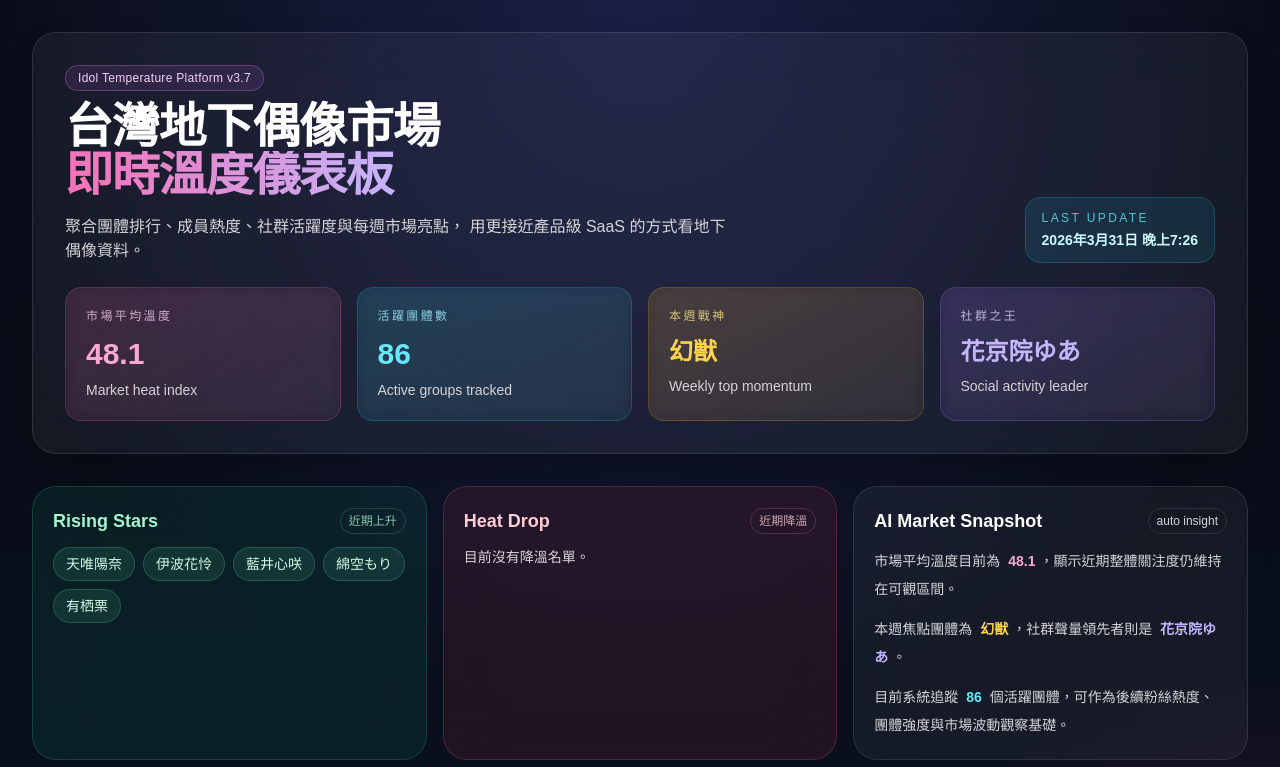
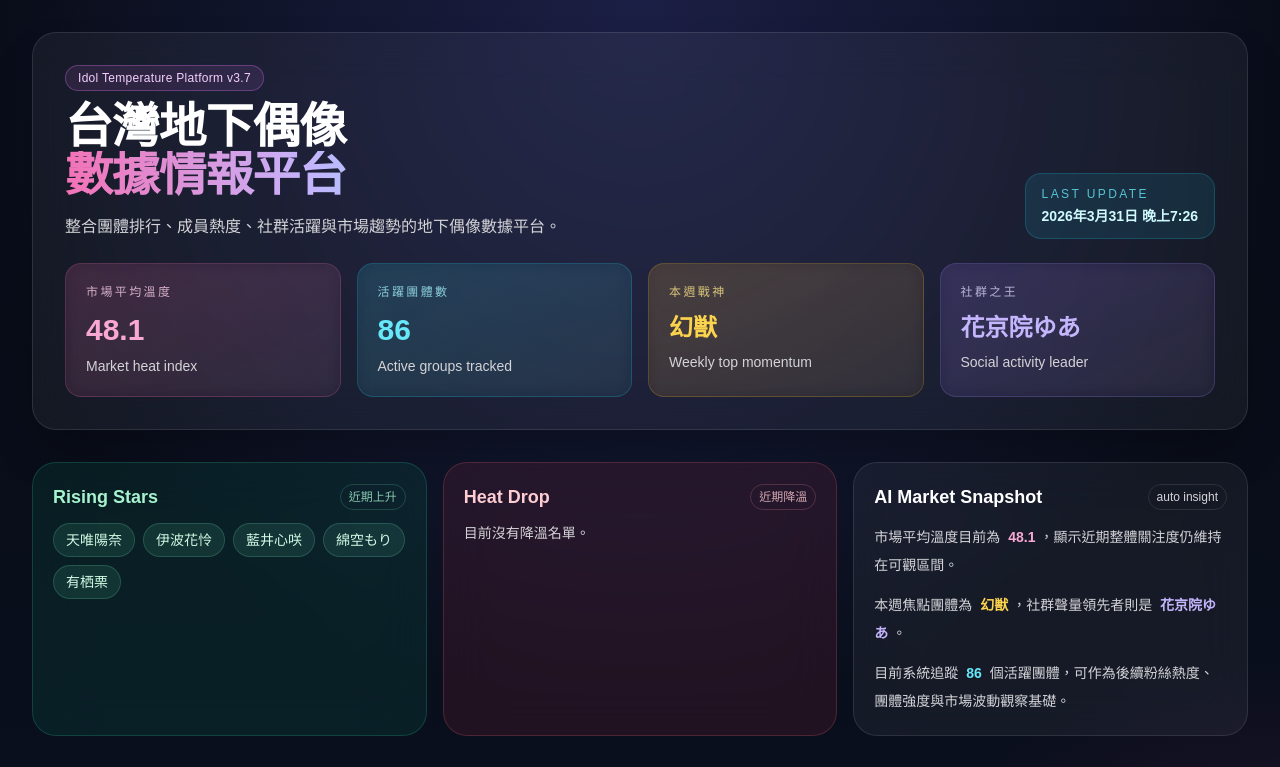
Before and after one commit to Ach018040/idol-platform, a Next.js app in the folder frontend-next/: page / in a window 1280 px wide. Shown: the top 767 px of the page. Built offline with nearby package versions, Linux system fonts and the light colour scheme.

Commit message:
feat: update tagline + subtitle — 整合團體排行標語 & 數據情報平台

```diff
--- a/frontend-next/app/page.tsx
+++ b/frontend-next/app/page.tsx
@@ -121,14 +121,14 @@ export default function HomePage() {
                 Idol Temperature Platform v3.7
               </div>
               <h1 className="text-3xl font-black tracking-tight text-white md:text-5xl">
-                台灣地下偶像市場
+                台灣地下偶像
                 <span className="block bg-gradient-to-r from-pink-400 via-violet-300 to-cyan-300 bg-clip-text text-transparent">
-                  即時溫度儀表板
+                  數據情報平台
                 </span>
               </h1>
               <p className="mt-4 max-w-2xl text-sm leading-7 text-zinc-300 md:text-base">
-                聚合團體排行、成員熱度、社群活躍度與每週市場亮點，
-                用更接近產品級 SaaS 的方式看地下偶像資料。
+
+                整合團體排行、成員熱度、社群活躍與市場趨勢的地下偶像數據平台。
               </p>
             </div>
             <div className="rounded-2xl border border-cyan-400/20 bg-cyan-400/10 px-4 py-3 text-sm text-cyan-100">
```
